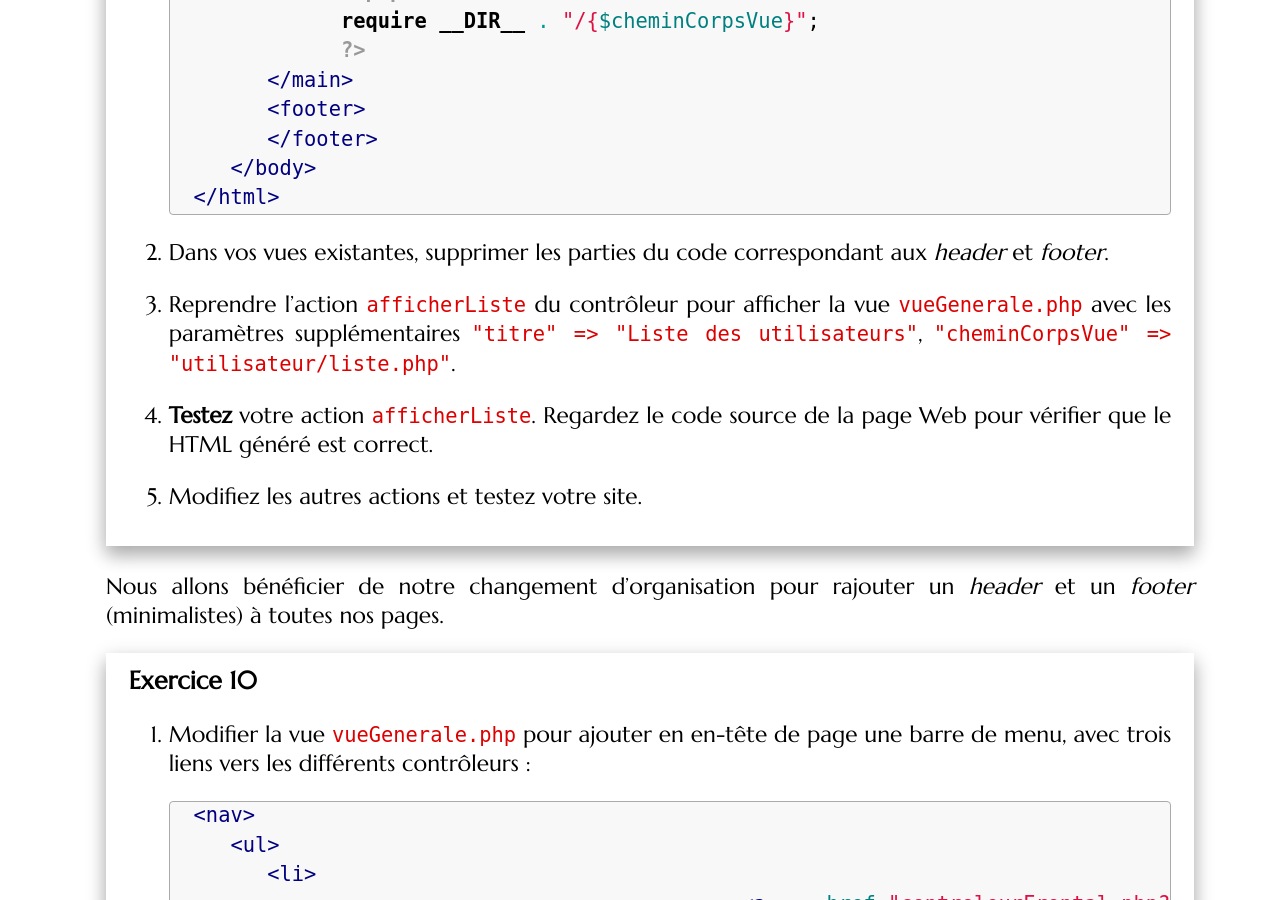
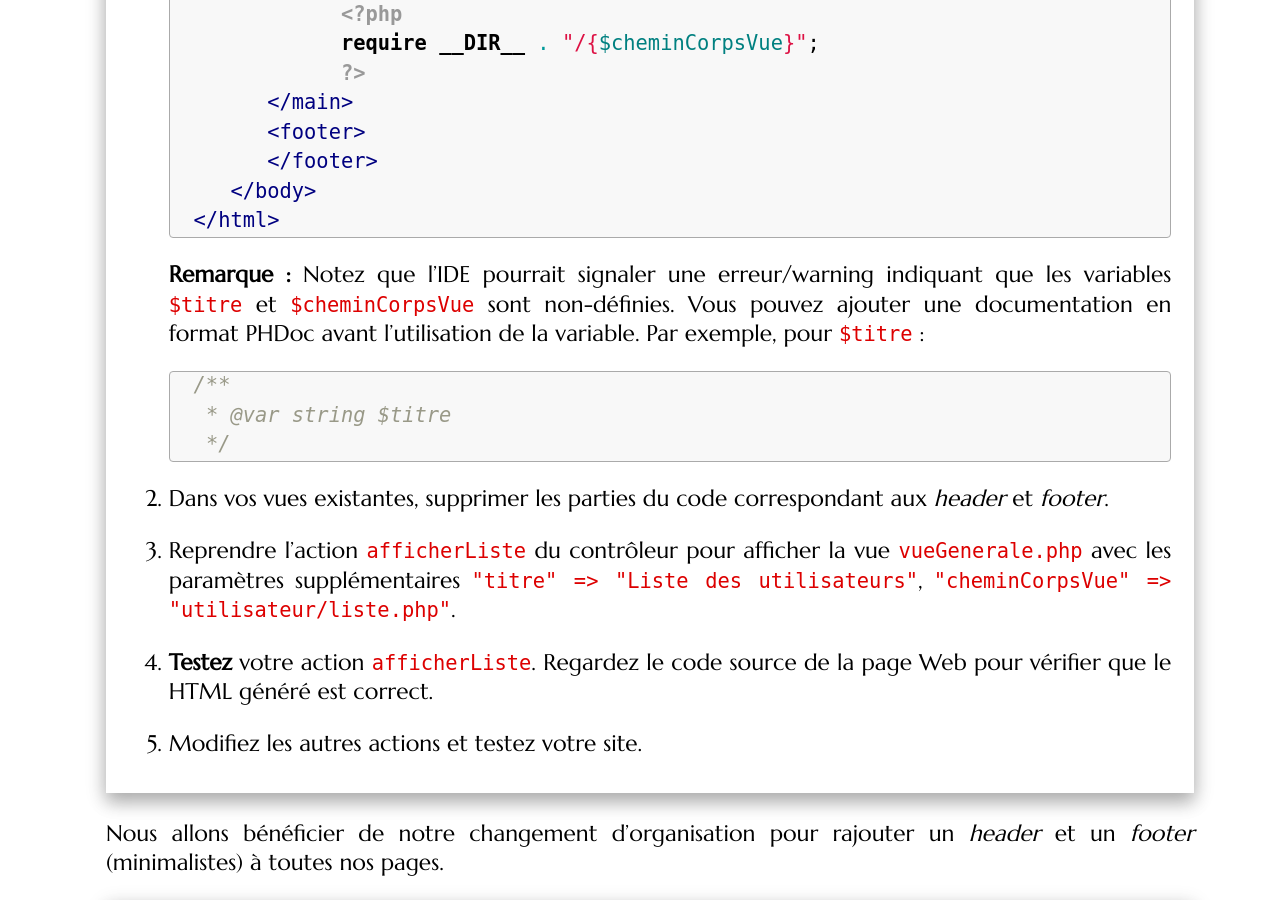
Before and after one commit to romainlebreton/R3.01-DeveloppementWeb, a Jekyll site: the page built from tutorials/tutorial5.md, in a window 1280 px wide and 900 px high, scrolled down 13984 px. Built offline with Jekyll 4.4.1, drawn with Linux system fonts in a browser that asks for light colours; some web fonts are replaced; some of the changed text lies outside the part shown.

Commit message:
php doc pour les variables non-définies dans les vues

````diff
--- a/tutorials/tutorial5.md
+++ b/tutorials/tutorial5.md
@@ -613,18 +615,26 @@ vues "corps" en l'incluant dans l'en-tête et le pied de page communs.
       </body>
    </html>
    ```
+   **Remarque :** Notez que l'IDE pourrait signaler une erreur/warning indiquant que
+   les variables `$titre` et `$cheminCorpsVue` sont non-définies. Vous pouvez ajouter une
+   documentation en format PHDoc avant l'utilisation de la variable. Par exemple, pour `$titre` :
+   ```php
+   /**
+    * @var string $titre
+    */
+   ```
 
-2. Dans vos vues existantes, supprimer les parties du code correspondant aux
+3. Dans vos vues existantes, supprimer les parties du code correspondant aux
    *header* et *footer*.
 
-3. Reprendre l'action `afficherListe` du contrôleur pour afficher la vue `vueGenerale.php`
+4. Reprendre l'action `afficherListe` du contrôleur pour afficher la vue `vueGenerale.php`
    avec les paramètres supplémentaires `"titre" => "Liste des utilisateurs"`,
    `"cheminCorpsVue" => "utilisateur/liste.php"`.
 
-4. **Testez** votre action `afficherListe`. Regardez le code source de la page Web
+5. **Testez** votre action `afficherListe`. Regardez le code source de la page Web
    pour vérifier que le HTML généré est correct.
 
-5. Modifiez les autres actions et testez votre site.
+6. Modifiez les autres actions et testez votre site.
 
 </div>
 
````
Also changed, not shown: other parts of tutorials/tutorial5.md (+3 -1 lines).
